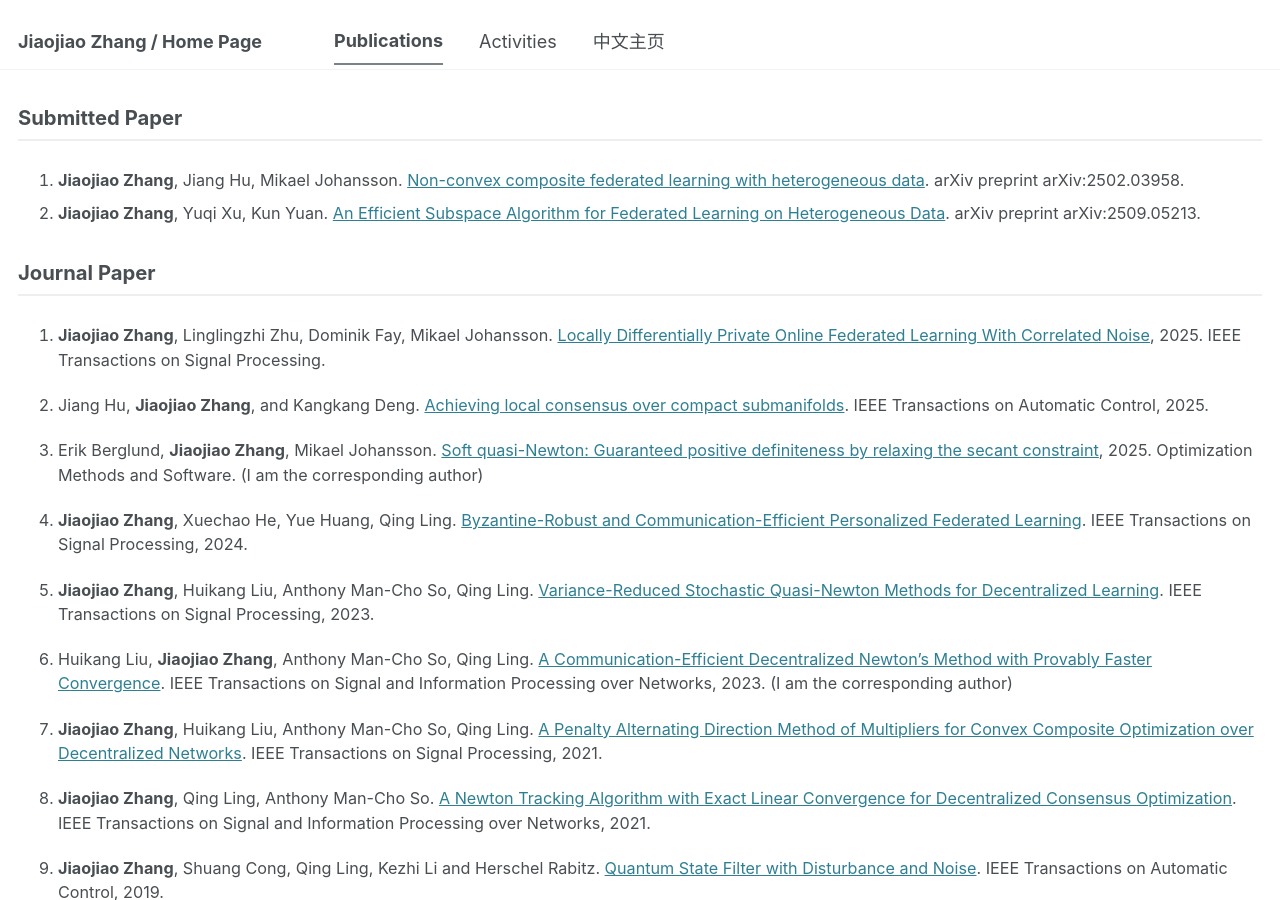
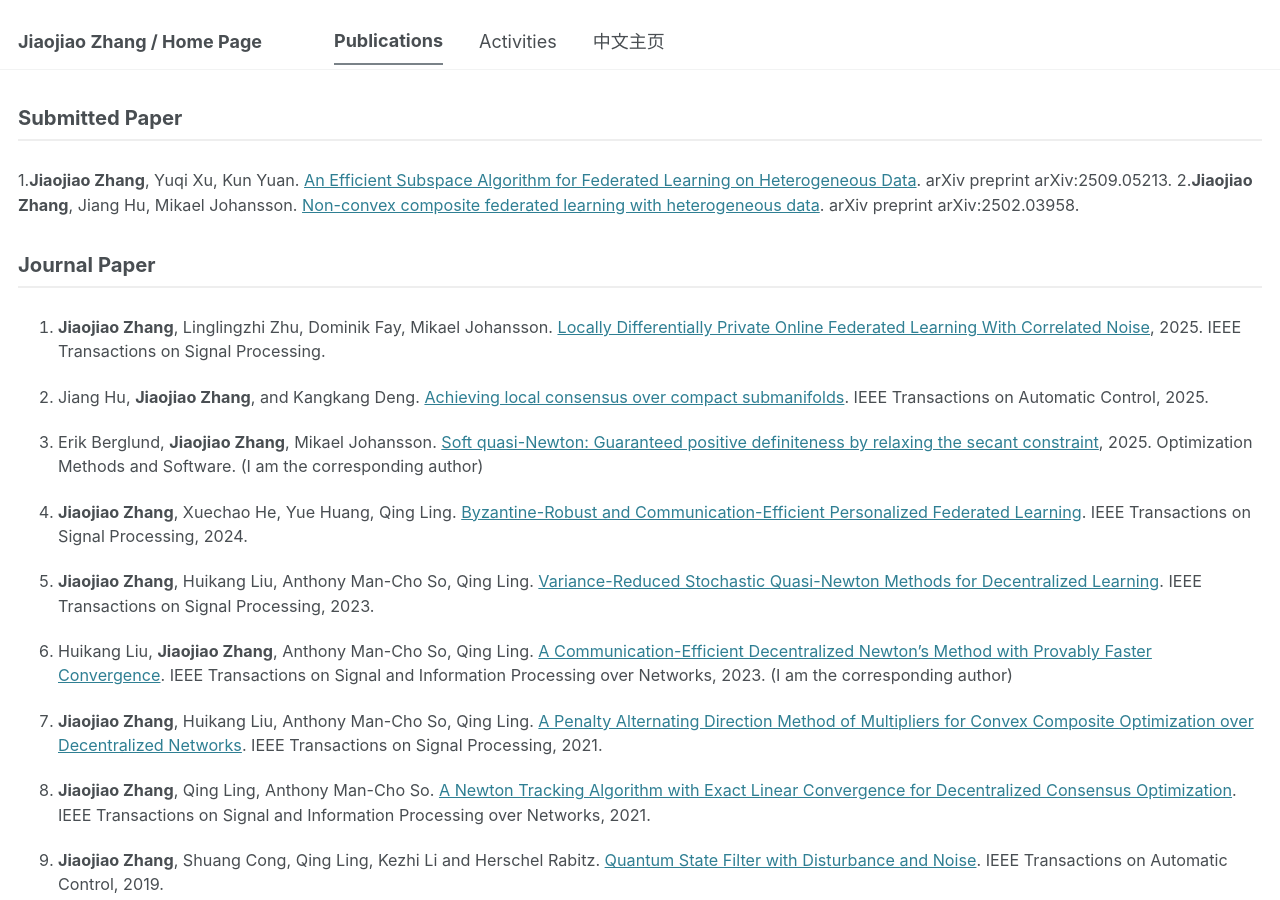
Before and after one commit to JiaojiaoZhang-jjz/JiaojiaoZhang-jjz.github.io, a Jekyll site: the page built from _pages/publications.html, in a window 1280 px wide and 900 px high. Built offline with Jekyll 4.4.1, drawn with Linux system fonts in a browser that asks for light colours.

Commit message:
Reorder submitted papers in publication list

```diff
--- a/_includes/publication-content.md
+++ b/_includes/publication-content.md
@@ -1,7 +1,7 @@
 <h2 class="category">Submitted Paper</h2>
 
-1. **Jiaojiao Zhang**, Jiang Hu, Mikael Johansson. [Non-convex composite federated learning with heterogeneous data](https://arxiv.org/abs/2502.03958). arXiv preprint arXiv:2502.03958.
-2. **Jiaojiao Zhang**, Yuqi Xu, Kun Yuan. [An Efficient Subspace Algorithm for Federated Learning on Heterogeneous Data](https://arxiv.org/abs/2509.05213). arXiv preprint arXiv:2509.05213.
+1.**Jiaojiao Zhang**, Yuqi Xu, Kun Yuan. [An Efficient Subspace Algorithm for Federated Learning on Heterogeneous Data](https://arxiv.org/abs/2509.05213). arXiv preprint arXiv:2509.05213.
+2.**Jiaojiao Zhang**, Jiang Hu, Mikael Johansson. [Non-convex composite federated learning with heterogeneous data](https://arxiv.org/abs/2502.03958). arXiv preprint arXiv:2502.03958.
 
 <h2 class="category">Journal Paper</h2>
 
```
